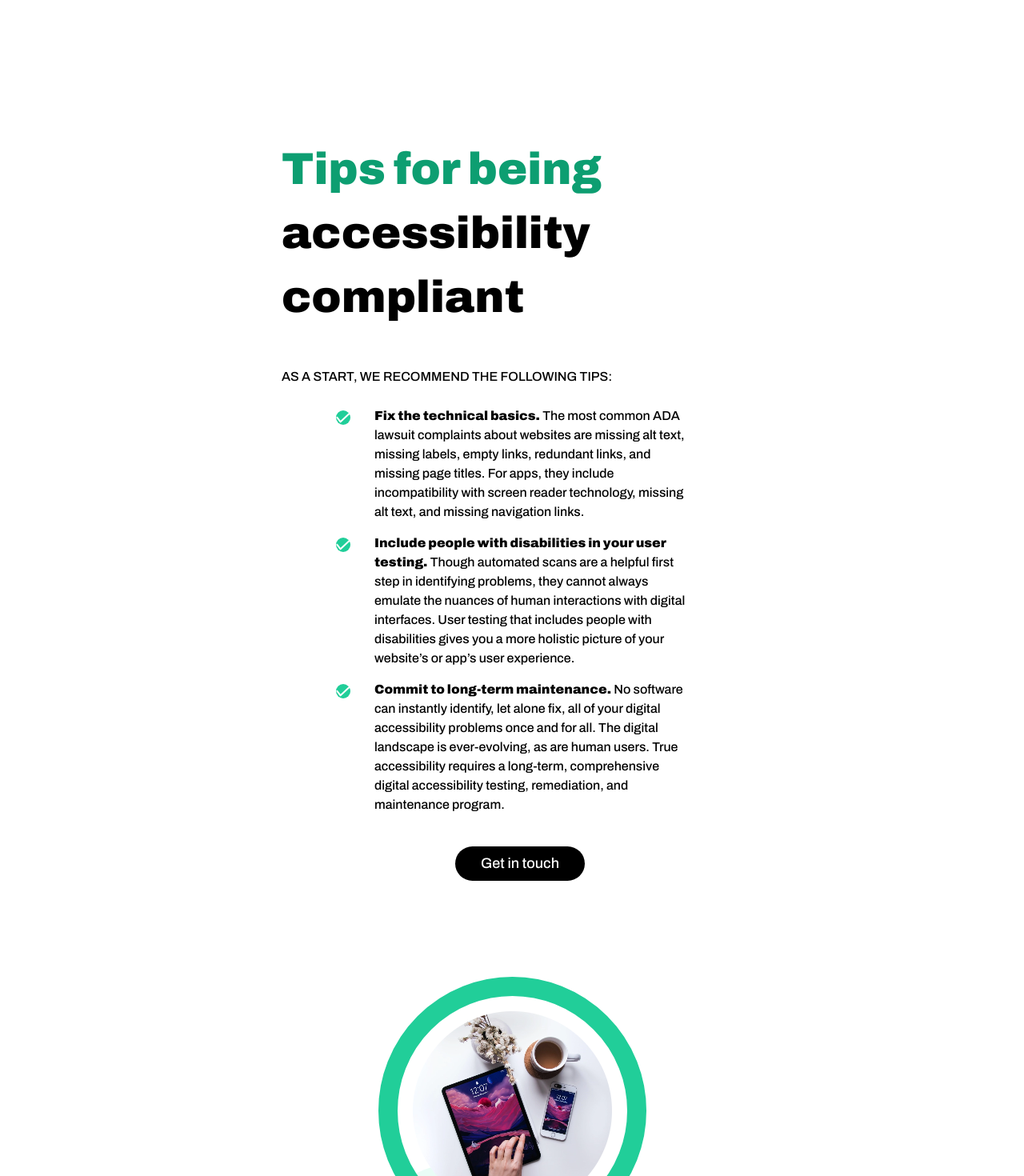
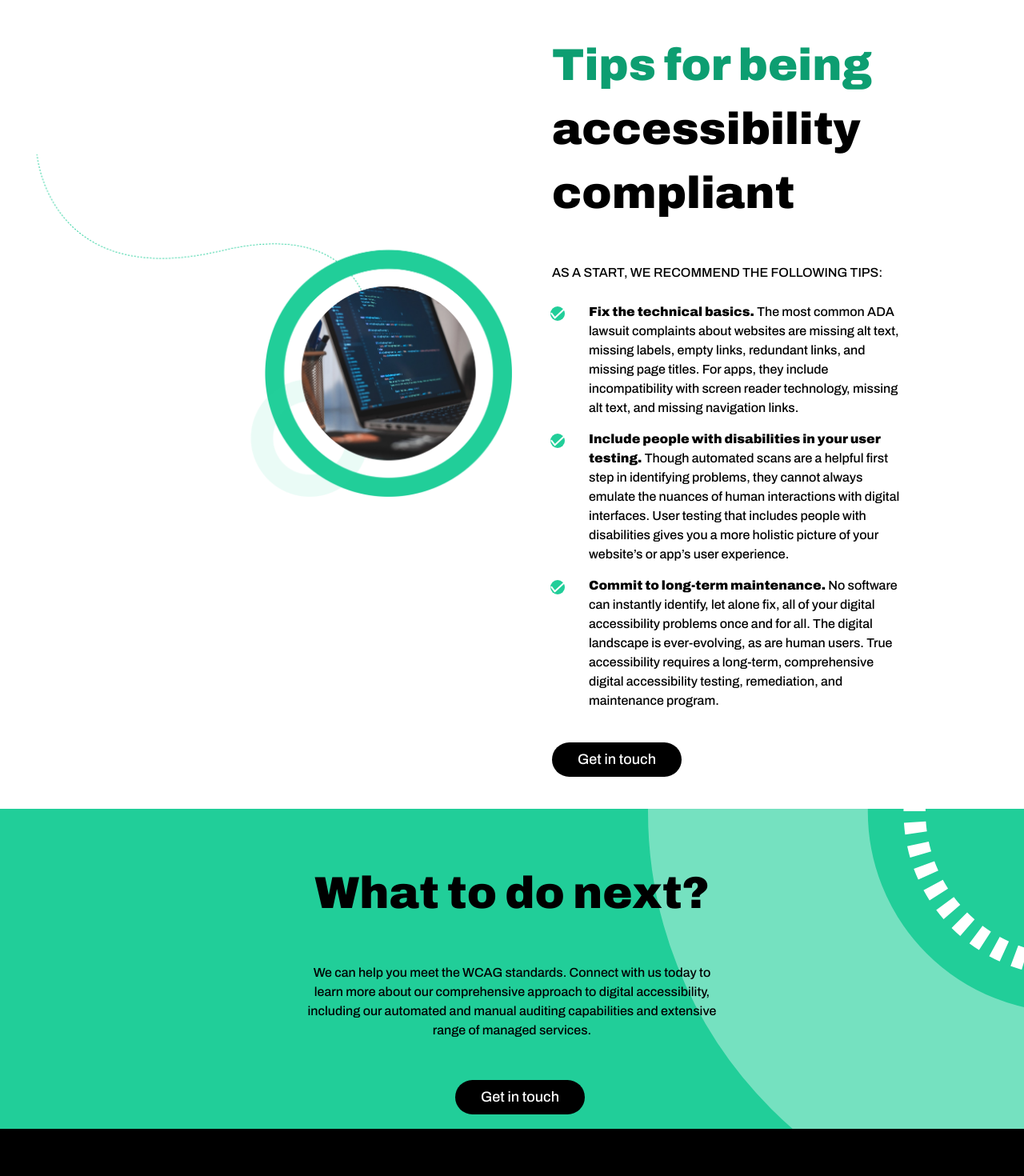
Before and after one commit to a11ysolutions/website, a React (Create React App) app: page /regulations in a window 1280 px wide. Shown: the part 2400-3870 px from the top of the page at 80% size. Built offline with nearby package versions, Linux system fonts and the light colour scheme.

Commit message:
feat: adjust regulations for desktop

```diff
--- a/src/Components/StandardsRegulations/StandardRegulations.css
+++ b/src/Components/StandardsRegulations/StandardRegulations.css
@@ -48,6 +48,11 @@
     display: flex;
     flex-direction: column;
     align-items: center;
+    margin-bottom: 40px;
+}
+
+.regulation-section.first-info{
+    margin-top: 20px;
 }
 
 .regulation-section .checked-info{
@@ -57,12 +62,16 @@
     align-items: center;
 }
 
+
 .regulation-section .checked-item{
     width: unset;
     align-self: flex-start;
     margin-left: 18px !important;
 }
 
+.regulations-desktop-img{
+    display: none;
+}
 
 .regulation-section .checked-item-text{
     margin-top: -5px;
@@ -97,4 +106,37 @@
         align-self: center !important;
     }
 
+    .regulations-desktop-img{
+        display: block;
+        width: 90%;
+        height: 30%;
+        margin-top: -200px;
+    }
 }
+
+@media screen and (min-width: 1200px){
+
+    .regulation-section{
+        display: flex;
+        flex-direction: row-reverse;
+        max-width: unset !important;
+        justify-content: space-between;
+    }
+
+    .regulations-desktop-img{
+        display: block;
+        width: 50%;
+        height: 80%;
+    }
+
+    .regulation-section .checked-info{
+        align-items: unset;
+        width: unset;
+        margin-left: 30px;
+    }
+
+    .regulation-section .checked-info button{
+        align-self: flex-start !important;
+    }
+
+}
--- a/src/Components/StandardsRegulations/StandardRegulations.js
+++ b/src/Components/StandardsRegulations/StandardRegulations.js
@@ -127,12 +127,7 @@ function StandardRegulations() {
                     >Get in touch</Button>
                 </div>
 
-                <div className="intermediate-image a11y-img-combo">
-                    <div className="automation-first-encircled-img">
-                        <img src="./tablet-unpash.png" alt="Using a tablet" className="automation-first-image" />
-                    </div>
-                    <div className="automation-first-blurred-circle"></div>
-                </div>
+                <img src="./encircled-bg-large.png" alt="Using a tablet" className="regulations-desktop-img" />
             </section>
 
             <section className="green-bg-section regulations">
```
